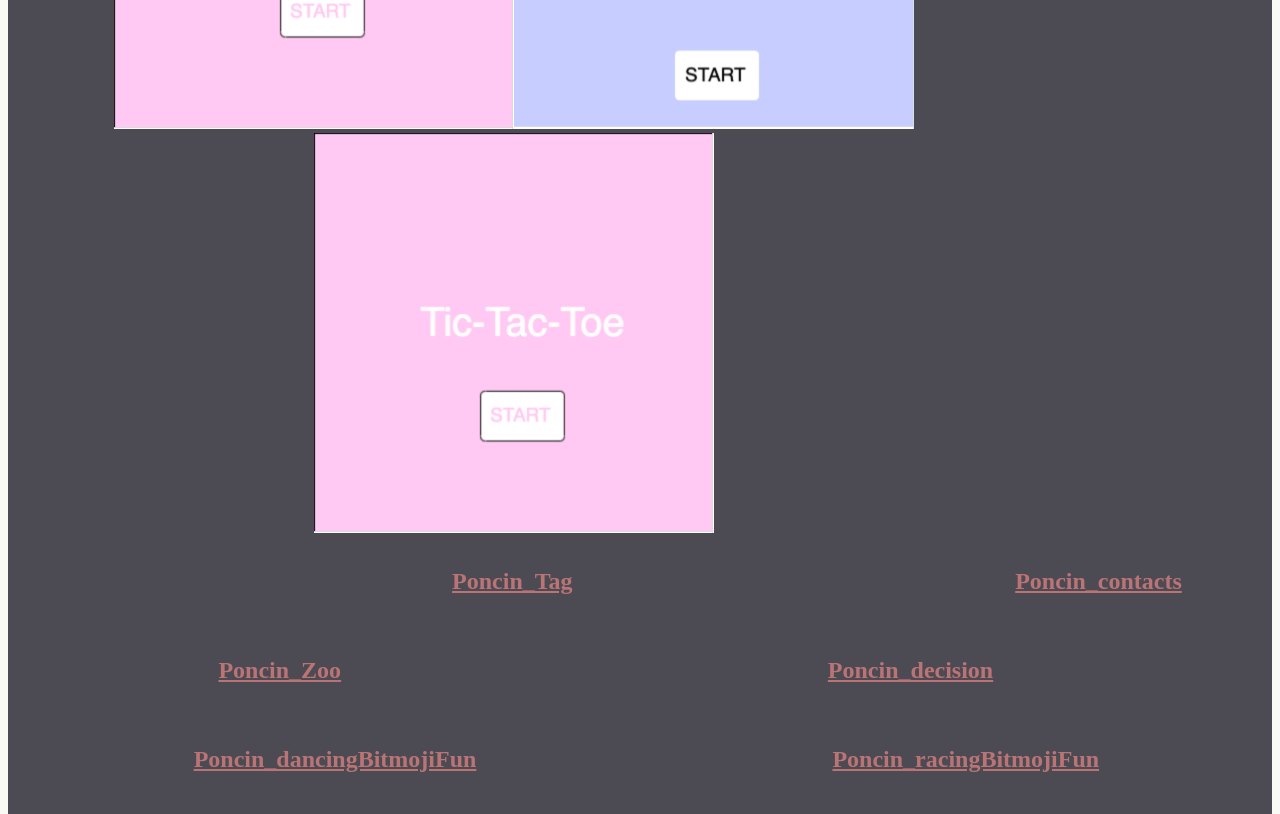
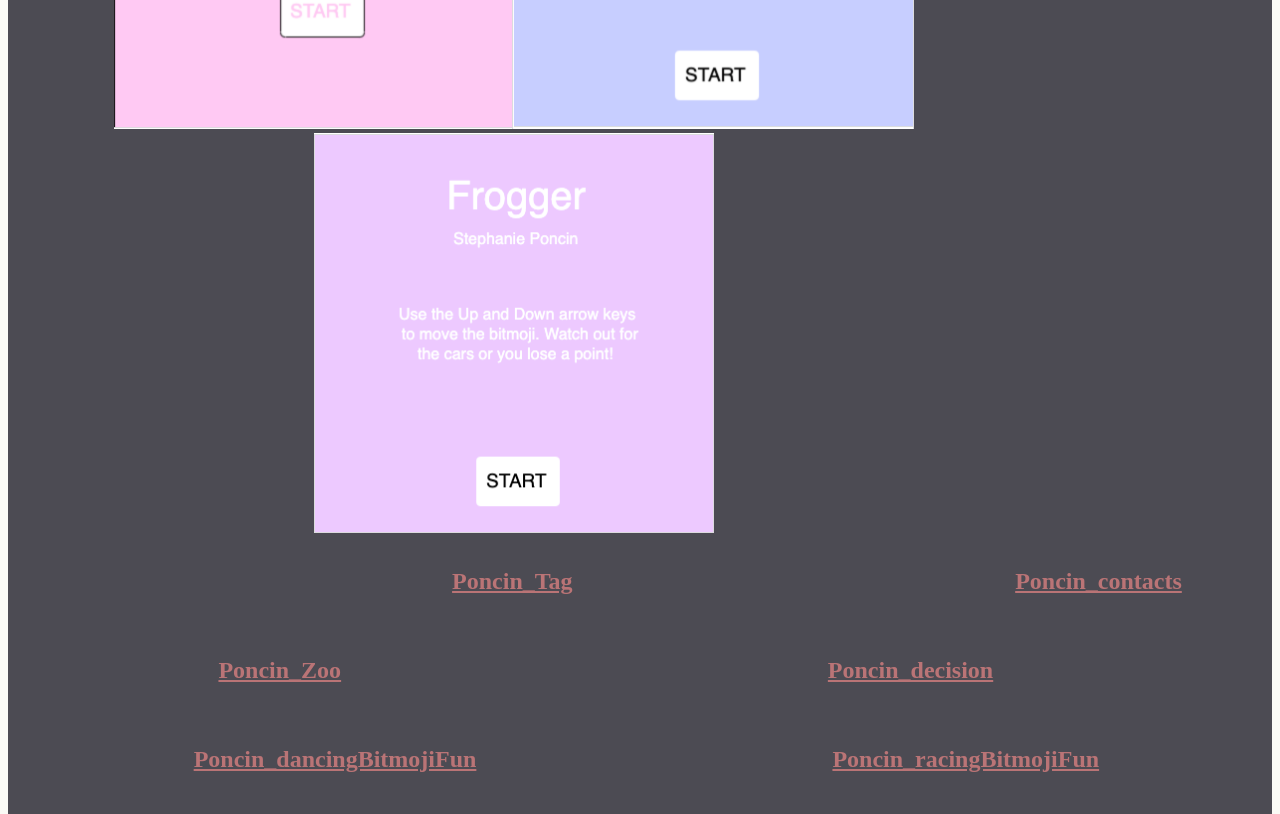
Before and after one commit to sponcin/sponcin.github.io, a plain HTML site: page javascripts.html in a window 1280 px wide. Shown: the part 800-1614 px from the top of the page. Drawn offline with Linux system fonts and the light colour scheme; a script that the page names is missing.

Commit message:
Update javascripts.html

```diff
--- a/javascripts.html
+++ b/javascripts.html
@@ -34,7 +34,7 @@
   <tr>
     <td><a href="https://www.khanacademy.org/computer-programming/poncin-tic-tac-toe/6373356086444032"><img src="TicTacToe.png" style="width:400px;height:400px;></a></td>
     <td><a href="https://www.khanacademy.org/computer-programming/mole-mash/5570465817903104"><img src="MoleMash.png" style="width:400px;height:400px;></a></td>
-	<td><a href="https://www.khanacademy.org/computer-programming/poncin_frogger/5315756221743104"><img src="TicTacToe.png" style="width:400px;height:400px;></a></td>
+	<td><a href="https://www.khanacademy.org/computer-programming/poncin_frogger/5315756221743104"><img src="Frogger.png" style="width:400px;height:400px;></a></td>
 		    </tr>
 </table>
 	    <table style="width:100%">
```
